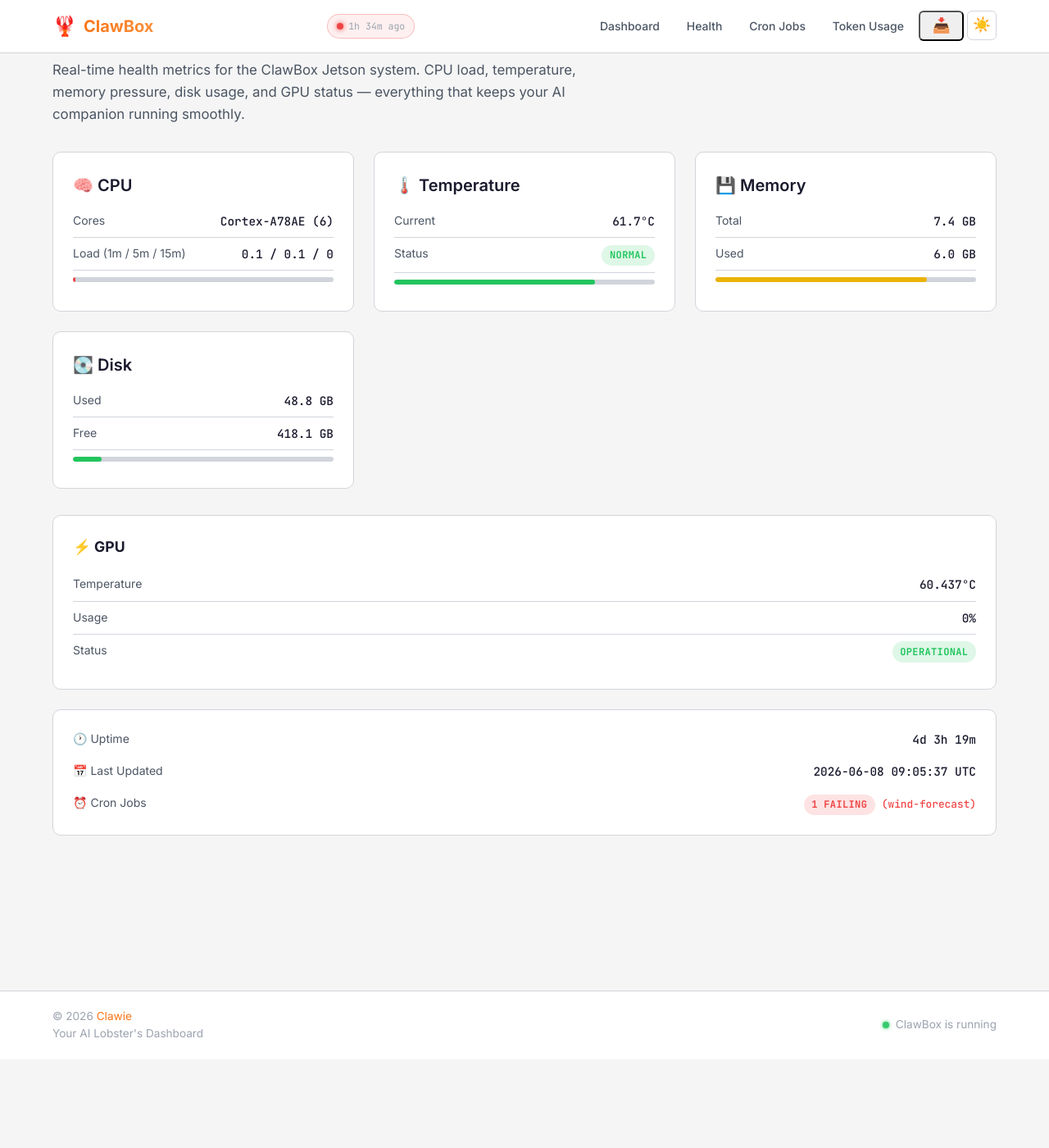
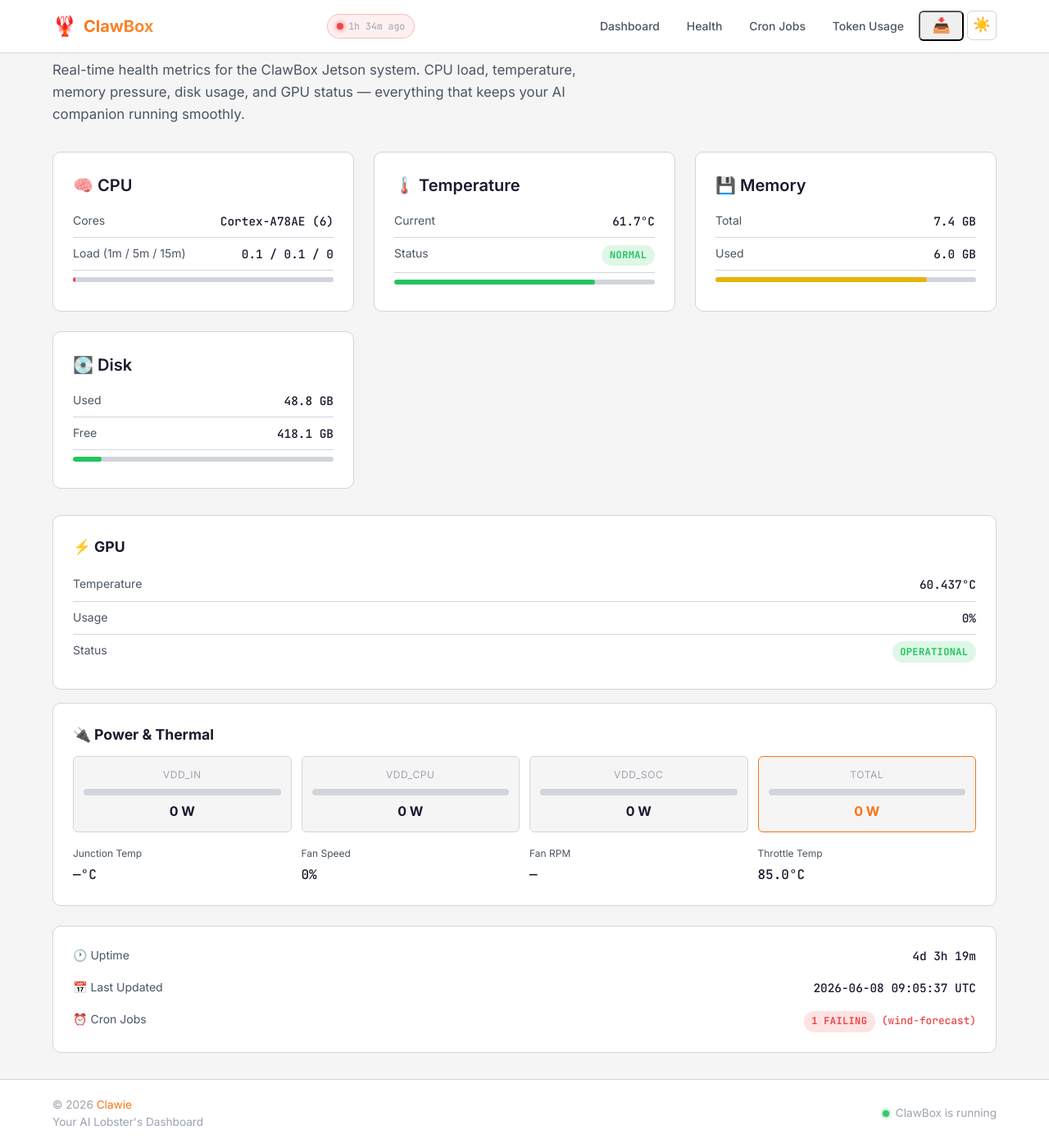
Before and after one commit to pvyver/ClawBox, a Jekyll site: the page built from health.md, in a window 1280 px wide and 1400 px high, scrolled down 108 px. Shown: the whole window at 82% size. Built offline with Jekyll 4.4.1, drawn with Linux system fonts in a browser that asks for light colours.

Commit message:
feat: implement issue #27: Jetson power & thermal monitoring — wattage, fan speed, throttle status

```diff
--- a/assets/css/style.css
+++ b/assets/css/style.css
@@ -793,3 +793,133 @@
     text-align: center;
   }
 }
+
+/* ═══ Power & Thermal Section ═══ */
+.power-thermal-section {
+  scroll-margin-top: 72px;
+}
+
+.power-thermal-section h2 {
+  display: flex;
+  align-items: center;
+  gap: 0.75rem;
+  flex-wrap: wrap;
+}
+
+.throttle-warning {
+  font-size: 0.8rem;
+  background: var(--danger);
+  color: #fff;
+  padding: 0.2rem 0.6rem;
+  border-radius: var(--radius-sm);
+  font-weight: 600;
+  animation: pulse-warn 2s infinite;
+}
+
+@keyframes pulse-warn {
+  0%, 100% { opacity: 1; }
+  50% { opacity: 0.6; }
+}
+
+.throttle-detail {
+  margin-top: 0.75rem;
+  padding: 0.5rem 0.75rem;
+  background: rgba(239, 68, 68, 0.12);
+  border: 1px solid var(--danger);
+  border-radius: var(--radius-sm);
+}
+
+/* ── Gauge bars (power rails) ── */
+.power-gauge-grid {
+  display: grid;
+  grid-template-columns: repeat(auto-fit, minmax(150px, 1fr));
+  gap: 0.75rem;
+  margin-bottom: 1rem;
+}
+
+.gauge-card {
+  background: var(--bg-primary);
+  border: 1px solid var(--border);
+  border-radius: var(--radius-sm);
+  padding: 0.75rem;
+  text-align: center;
+}
+
+.gauge-card-total {
+  border-color: var(--accent);
+}
+
+.gauge-label {
+  font-size: 0.75rem;
+  color: var(--text-muted);
+  text-transform: uppercase;
+  letter-spacing: 0.05em;
+  margin-bottom: 0.5rem;
+}
+
+.gauge-bar-container {
+  height: 8px;
+  background: var(--border);
+  border-radius: 4px;
+  overflow: hidden;
+  margin-bottom: 0.4rem;
+}
+
+.gauge-bar {
+  height: 100%;
+  border-radius: 4px;
+  background: var(--success);
+  transition: width 0.8s cubic-bezier(0.22, 1, 0.36, 1);
+}
+
+.gauge-bar-warn {
+  background: var(--warning);
+}
+
+.gauge-bar-critical {
+  background: var(--danger);
+}
+
+.gauge-bar-total {
+  background: var(--accent);
+}
+
+.gauge-value {
+  font-size: 1rem;
+  font-weight: 700;
+  color: var(--text-primary);
+}
+
+.gauge-value-total {
+  color: var(--accent);
+}
+
+/* ── Thermal grid ── */
+.thermal-grid {
+  display: grid;
+  grid-template-columns: repeat(auto-fit, minmax(130px, 1fr));
+  gap: 0.75rem;
+}
+
+.thermal-item {
+  display: flex;
+  flex-direction: column;
+  gap: 0.25rem;
+}
+
+.thermal-item .stat-label {
+  font-size: 0.75rem;
+}
+
+.thermal-item .stat-value {
+  font-size: 1rem;
+}
+
+@media (max-width: 640px) {
+  .power-gauge-grid {
+    grid-template-columns: 1fr 1fr;
+  }
+  .thermal-grid {
+    grid-template-columns: 1fr 1fr;
+  }
+}
--- a/assets/js/health.js
+++ b/assets/js/health.js
@@ -102,6 +102,65 @@
     if (gpu.temperature_celsius != null) setText('gpu-temp', gpu.temperature_celsius + '\u00B0C');
     if (gpu.usage_percent != null) setText('gpu-usage', gpu.usage_percent + '%');
 
+    // ── Power & Thermal ──
+    var pt = data.power_thermal || {};
+    var pw = pt.power || {};
+    var th = pt.thermal || {};
+
+    var maxGauge = 15; // 15W maps to 100% gauge width
+    function gaugeWidth(watts) {
+      return Math.min(Math.round((watts / maxGauge) * 100), 100);
+    }
+    function gaugeCls(watts) {
+      if (watts >= 12) return 'gauge-bar gauge-bar-critical';
+      if (watts >= 8) return 'gauge-bar gauge-bar-warn';
+      return 'gauge-bar';
+    }
+
+    // Power bars
+    var vddInW = pw.vdd_in_watts || 0;
+    var vddCpuW = pw.vdd_cpu_watts || 0;
+    var vddGpuW = pw.vdd_gpu_watts || 0;
+    var totalW = pw.total_watts || 0;
+
+    var gIn = document.getElementById('gauge-vdd-in');
+    if (gIn) { gIn.style.width = gaugeWidth(vddInW) + '%'; gIn.className = gaugeCls(vddInW); }
+    setText('gauge-vdd-in-val', round1(vddInW) + ' W');
+
+    var gCpu = document.getElementById('gauge-vdd-cpu');
+    if (gCpu) { gCpu.style.width = gaugeWidth(vddCpuW) + '%'; gCpu.className = gaugeCls(vddCpuW); }
+    setText('gauge-vdd-cpu-val', round1(vddCpuW) + ' W');
+
+    var gGpu = document.getElementById('gauge-vdd-gpu');
+    if (gGpu) { gGpu.style.width = gaugeWidth(vddGpuW) + '%'; gGpu.className = gaugeCls(vddGpuW); }
+    setText('gauge-vdd-gpu-val', round1(vddGpuW) + ' W');
+
+    var gTot = document.getElementById('gauge-total');
+    if (gTot) { gTot.style.width = gaugeWidth(totalW) + '%'; }
+    setText('gauge-total-val', round1(totalW) + ' W');
+
+    // Thermal values
+    if (th.junction_temp != null) setText('junct-temp', round1(th.junction_temp) + '\u00B0C');
+    if (th.fan_speed_pct != null) setText('fan-speed', round0(th.fan_speed_pct) + '%');
+    if (th.fan_rpm != null) setText('fan-rpm', th.fan_rpm);
+    if (th.throttle_temp != null) setText('throttle-temp', round1(th.throttle_temp) + '\u00B0C');
+
+    // Throttle warning
+    var throttled = pw.throttled || false;
+    var warnEl = document.getElementById('throttle-warning');
+    var detailEl = document.getElementById('throttle-detail');
+    var reasonEl = document.getElementById('throttle-reason');
+
+    if (warnEl) {
+      warnEl.style.display = throttled ? 'inline-block' : 'none';
+    }
+    if (detailEl) {
+      detailEl.style.display = throttled ? 'block' : 'none';
+    }
+    if (reasonEl && pw.throttle_reason) {
+      reasonEl.textContent = pw.throttle_reason;
+    }
+
     // ── Uptime / timestamp ──
     if (up.display) setText('uptime-display', up.display);
     if (data.timestamp) {
--- a/health.md
+++ b/health.md
@@ -31,6 +31,12 @@
 {% assign disk_pct = disk.used_percent | default: 0 %}
 {% capture disk_badge %}{% if disk_pct > 95 %}badge-err{% elsif disk_pct > 80 %}badge-warn{% else %}badge-ok{% endif %}{% endcapture %}
 {% capture disk_class %}{% if disk_pct > 95 %}err{% elsif disk_pct > 80 %}warn{% else %}ok{% endif %}{% endcapture %}
+
+{% assign pt = h.power_thermal %}
+{% assign pw = pt.power | default: nil %}
+{% assign th = pt.thermal | default: nil %}
+{% assign throttled = false %}{% if pw %}{% assign throttled = pw.throttled %}{% endif %}
+{% assign fan_pct = 0 %}{% if th %}{% assign fan_pct = th.fan_speed_pct %}{% endif %}
 
 <p class="section-intro">
   Real-time health metrics for the ClawBox Jetson system. CPU load, temperature, memory pressure,
@@ -121,6 +127,70 @@
   </div>
 </div>
 
+{% comment %} ── Power & Thermal section ── {% endcomment %}
+<div id="power-thermal-section" class="power-thermal-section" style="background: var(--bg-card); border: 1px solid var(--border); border-radius: var(--radius-md); padding: 1.5rem; margin-top: 1rem;">
+  <h2 style="font-size: 1.1rem; margin-bottom: 0.75rem;">
+    🔌 Power &amp; Thermal
+    <span id="throttle-warning" class="throttle-warning" style="display: {% if throttled %}inline-block{% else %}none{% endif %};">
+      ⚠️ Thermal Throttling Active
+    </span>
+  </h2>
+  <div class="power-gauge-grid">
+    <div class="gauge-card">
+      <div class="gauge-label">VDD_IN</div>
+      <div class="gauge-bar-container">
+        <div class="gauge-bar" id="gauge-vdd-in" style="width: {{ pw.vdd_in_watts | times: 6.67 | default: 0 | round: 0 }}%"></div>
+      </div>
+      <div class="gauge-value" id="gauge-vdd-in-val">{{ pw.vdd_in_watts | default: "&mdash;" }} W</div>
+    </div>
+    <div class="gauge-card">
+      <div class="gauge-label">VDD_CPU</div>
+      <div class="gauge-bar-container">
+        <div class="gauge-bar" id="gauge-vdd-cpu" style="width: {{ pw.vdd_cpu_watts | times: 6.67 | default: 0 | round: 0 }}%"></div>
+      </div>
+      <div class="gauge-value" id="gauge-vdd-cpu-val">{{ pw.vdd_cpu_watts | default: "&mdash;" }} W</div>
+    </div>
+    <div class="gauge-card">
+      <div class="gauge-label">VDD_SOC</div>
+      <div class="gauge-bar-container">
+        <div class="gauge-bar" id="gauge-vdd-gpu" style="width: {{ pw.vdd_gpu_watts | times: 6.67 | default: 0 | round: 0 }}%"></div>
+      </div>
+      <div class="gauge-value" id="gauge-vdd-gpu-val">{{ pw.vdd_gpu_watts | default: "&mdash;" }} W</div>
+    </div>
+    <div class="gauge-card gauge-card-total">
+      <div class="gauge-label">Total</div>
+      <div class="gauge-bar-container">
+        <div class="gauge-bar gauge-bar-total" id="gauge-total" style="width: {{ pw.total_watts | times: 6.67 | default: 0 | round: 0 }}%"></div>
+      </div>
+      <div class="gauge-value gauge-value-total" id="gauge-total-val">{{ pw.total_watts | default: "&mdash;" }} W</div>
+    </div>
+  </div>
+
+  <div class="thermal-grid">
+    <div class="thermal-item">
+      <span class="stat-label">Junction Temp</span>
+      <span class="stat-value" id="junct-temp">{{ th.junction_temp | default: "&mdash;" }}°C</span>
+    </div>
+    <div class="thermal-item">
+      <span class="stat-label">Fan Speed</span>
+      <span class="stat-value" id="fan-speed">{{ fan_pct }}%</span>
+    </div>
+    <div class="thermal-item">
+      <span class="stat-label">Fan RPM</span>
+      <span class="stat-value" id="fan-rpm">{{ th.fan_rpm | default: "&mdash;" }}</span>
+    </div>
+    <div class="thermal-item">
+      <span class="stat-label">Throttle Temp</span>
+      <span class="stat-value" id="throttle-temp">{{ th.throttle_temp | default: 85.0 }}°C</span>
+    </div>
+  </div>
+
+  <div id="throttle-detail" class="throttle-detail" style="display: {% if throttled %}block{% else %}none{% endif %};">
+    <span class="stat-label">Throttle Reason</span>
+    <span class="stat-value" id="throttle-reason">{{ pw.throttle_reason | default: "Unknown" }}</span>
+  </div>
+</div>
+
 <div style="margin-top: 1.5rem; background: var(--bg-card); border: 1px solid var(--border); border-radius: var(--radius-md); padding: 1rem 1.5rem;">
   <div class="stat-row" style="border: none;">
     <span class="stat-label">🕐 Uptime</span>
```
Also changed, not shown: scripts/update-site-data.py (+112 -0 lines).
